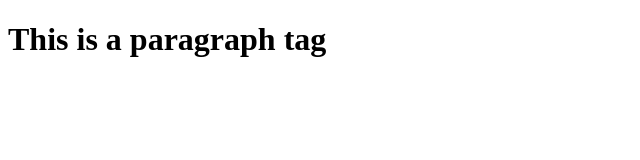
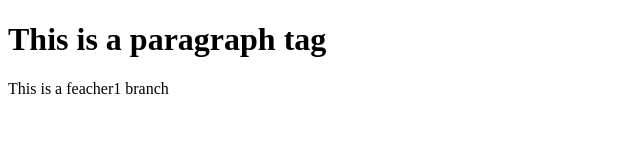
Before and after one commit to Rayhanjrs/Localrepo, a plain HTML site: page index.html in a window 1280 px wide. Shown: the whole page, without its empty margins (0-640 px from the left). Drawn offline with Linux system fonts and the light colour scheme.

Commit message:
add new feacher1

```diff
--- a/index.html
+++ b/index.html
@@ -7,5 +7,6 @@
 </head>
 <body>
     <h1>This is a paragraph tag</h1>
+    <p>This is a feacher1 branch</p>
 </body>
 </html>
```
